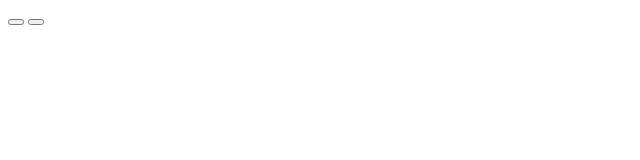
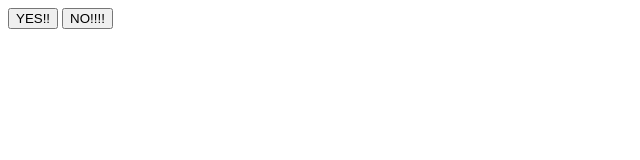
Before and after one commit to carlgao/tinder2, a plain HTML site: page index.html in a window 1280 px wide. Shown: the whole page, without its empty margins (0-640 px from the left). Drawn offline with Linux system fonts and the light colour scheme.

Commit message:
Update index.html

```diff
--- a/index.html
+++ b/index.html
@@ -120,8 +120,8 @@
 <fb:login-button scope="public_profile,email,user_photos" onlogin="checkLoginState();">
 </fb:login-button>
 
-<button id="yesButton" onclick="yesClicked();"></button>
-<button id="noButton" onclick="noClicked();"></button>
+<button id="yesButton" onclick="yesClicked();">YES!!</button>
+<button id="noButton" onclick="noClicked();">NO!!!!</button>
 <div id="status">
 </div>
 
```
